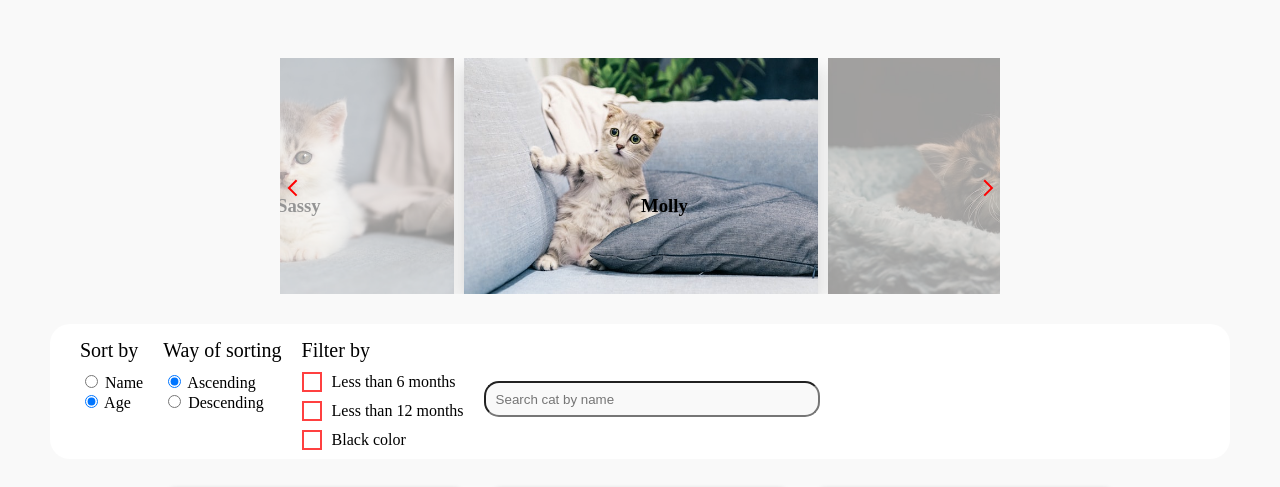
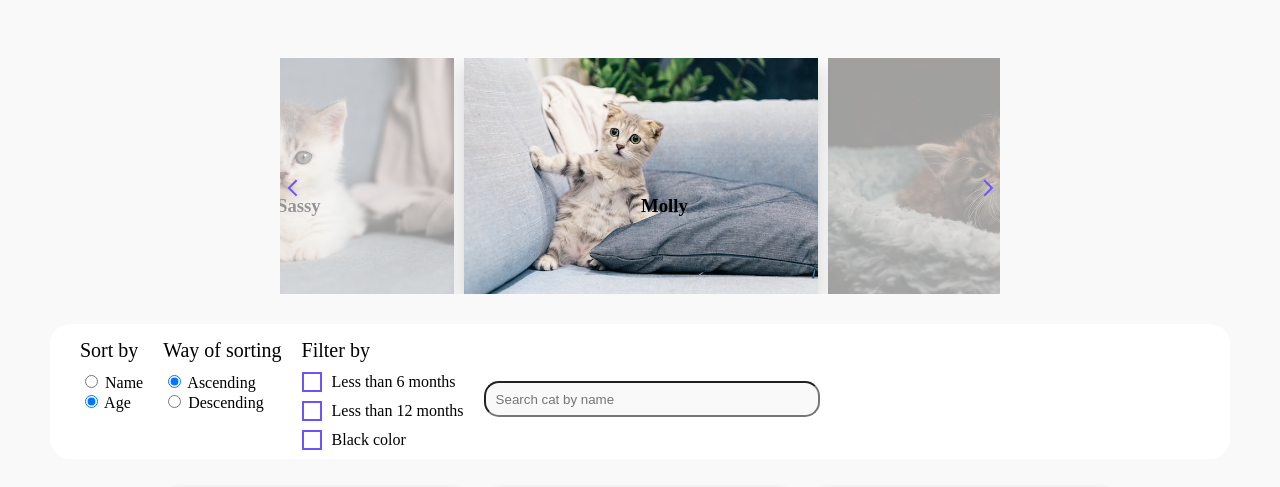
Before and after one commit to salemvelic/cat-shelter, a Vue app: page / in a window 1280 px wide. Shown: the top 487 px of the page. Built offline with nearby package versions, Linux system fonts and the light colour scheme.

Commit message:
Change primary color

```diff
--- a/src/components/CardsContainer.vue
+++ b/src/components/CardsContainer.vue
@@ -298,7 +298,7 @@ export default {
       width: 1rem;
       height: 1rem;
       background: transparent;
-      border: 2px solid #FF4040;
+      border: 2px solid #6e52ff;
     }
      &:after {
       z-index: 0;
@@ -310,7 +310,7 @@ export default {
   &:before {
       animation: pop .3s ease;
       z-index: 100;
-      background: #FF4040;
+      background: #6e52ff;
      }
 }
 </style>
--- a/src/components/HomeCarousel.vue
+++ b/src/components/HomeCarousel.vue
@@ -30,13 +30,13 @@
       class="btn-icon carousel-control carousel-control-prev"
       @click="prevCard"
     >
-      <chevron-left svg-color="#ff0000" />
+      <chevron-left svg-color="#6e52ff" />
     </button>
     <button
       class="btn-icon carousel-control carousel-control-next"
       @click="nextCard"
     >
-      <chevron-right svg-color="#ff0000" />
+      <chevron-right svg-color="#6e52ff" />
     </button>
     <modal-cat-info
       v-model="showModal"
```
